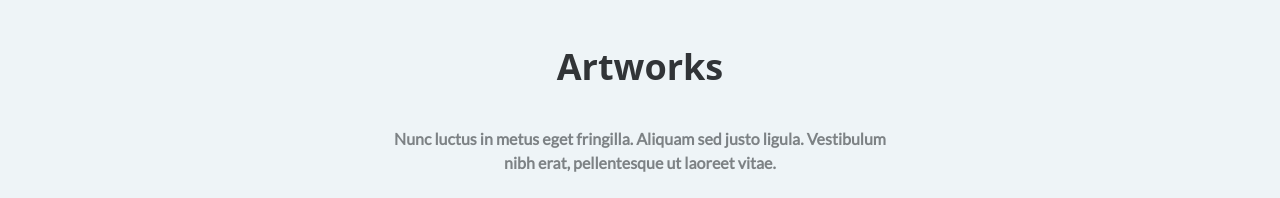
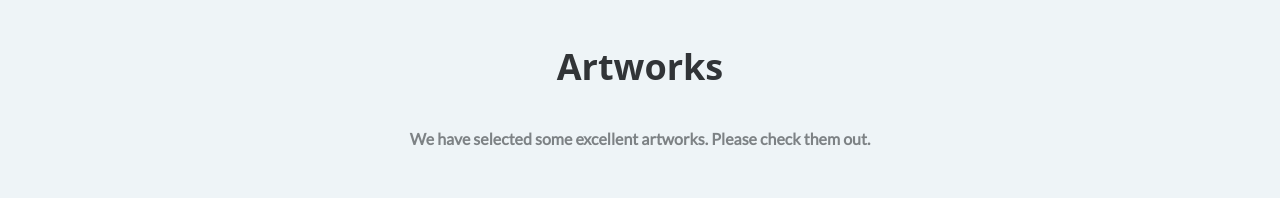
Before and after one commit to Mindframes/mindframes.github.io, a plain HTML site: page publication.html in a window 1280 px wide. Shown: the part 2660-2858 px from the top of the page. Drawn offline with nearby package versions, Linux system fonts and the light colour scheme; some packages are replaced by stand-ins of ours; a script that the page names is missing.

Commit message:
Update publication.html

```diff
--- a/publication.html
+++ b/publication.html
@@ -130,7 +130,7 @@
         <div class="container">
             <div class="intro">
                 <h2 class="text-center">Artworks </h2>
-                <p class="text-center">Nunc luctus in metus eget fringilla. Aliquam sed justo ligula. Vestibulum nibh erat, pellentesque ut laoreet vitae.</p>
+                <p class="text-center">We have selected some excellent artworks. Please check them out.</p>
             </div>
             <div class="row features">
                 <div class="col-md-4 col-sm-6 item">
```
